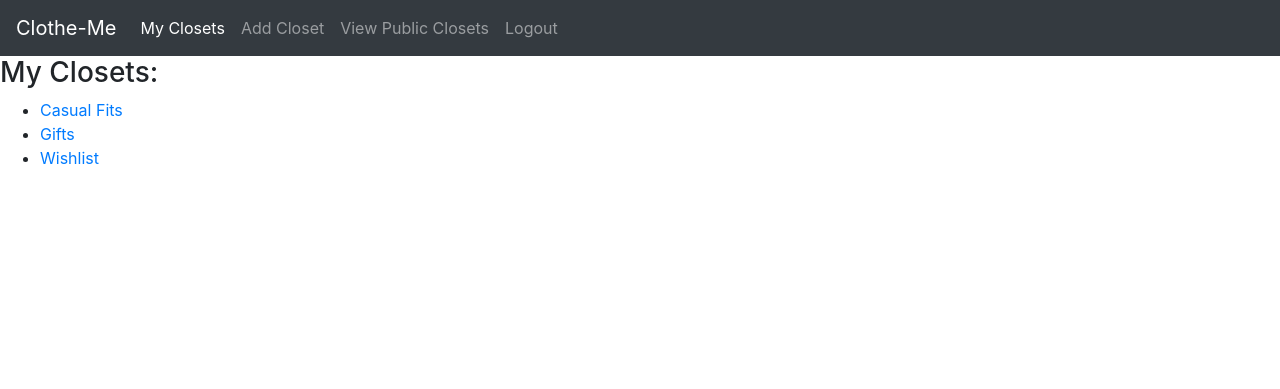
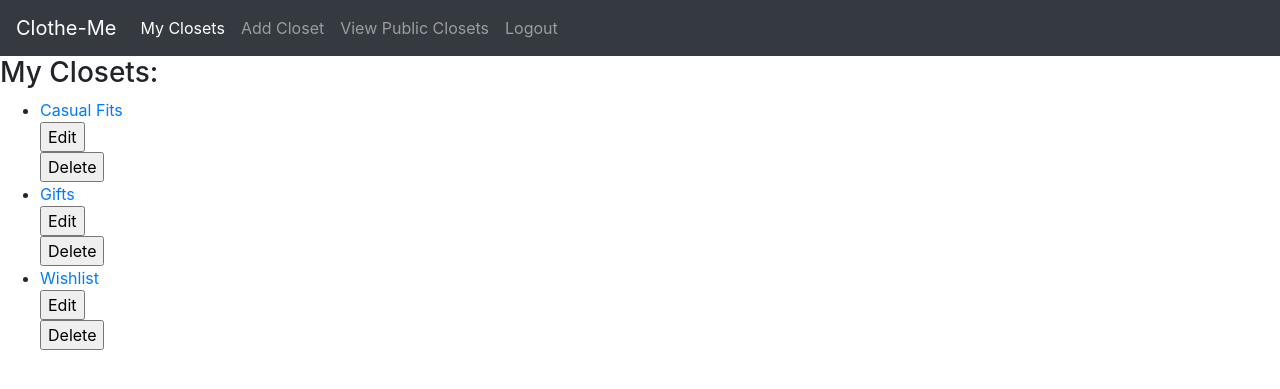
Before and after one commit to Kohink/Clothe-Me, a Django app: page /closet/ in a window 1280 px wide. Shown: the top 389 px of the page. Run offline with Django 3.2, Linux system fonts and the light colour scheme; data comes from the database, SQL or seed files in the repository; both versions use the stored data as it was after the commit; some libraries are stand-ins or nearby versions.

Commit message:
edit delete closet

```diff
--- a/clotheme/user_closet/templates/user_closet/index.html
+++ b/clotheme/user_closet/templates/user_closet/index.html
@@ -6,7 +6,15 @@
     <h3>My Closets:</h3>
     <ul>
         {% for closet in all_closets %}
-            <li><a href="{% url 'user_closet:detail' closet.id %}">{{ closet.name }}</a></li>
+            <li>
+                <a href="{% url 'user_closet:detail' closet.id %}">{{ closet.name }}</a>
+                <form method="post" action="{% url 'user_closet:closet-update' closet.id %}">
+                    {% csrf_token %}<input type="submit" value="Edit">
+                </form>
+                <form method="post" action="{% url 'user_closet:closet-delete' closet.id %}">
+                    {% csrf_token %}<input type="submit" value="Delete">
+                </form>
+            </li>
         {% endfor %}
     </ul>
 {% else %}
--- a/clotheme/user_closet/urls.py
+++ b/clotheme/user_closet/urls.py
@@ -7,4 +7,6 @@ urlpatterns = [
     path('', views.IndexView.as_view(), name='index'),
     path('<int:pk>/', views.DetailView.as_view(), name='detail'),
     path('closet/add/', views.ClosetCreate.as_view(), name='closet-add'),
+    path('closet/<int:pk>/', views.ClosetUpdate.as_view(), name='closet-update'),
+    path('closet/<int:pk>/delete/', views.ClosetDelete.as_view(), name='closet-delete'),
 ]
--- a/clotheme/user_closet/views.py
+++ b/clotheme/user_closet/views.py
@@ -1,5 +1,6 @@
 from django.views import generic
 from django.views.generic.edit import CreateView, UpdateView, DeleteView
+from django.urls import reverse
 from .models import Closet
 
 class IndexView(generic.ListView):
@@ -18,3 +19,14 @@ class DetailView(generic.DetailView):
 class ClosetCreate(CreateView):
     model = Closet
     fields = ['name', 'desc']
+
+
+class ClosetUpdate(UpdateView):
+    model = Closet
+    fields = ['name', 'desc']
+
+
+class ClosetDelete(DeleteView):
+    model = Closet
+    def get_success_url(self):
+        return reverse('user_closet:index')
```
Also changed, not shown: clotheme/db.sqlite3.
